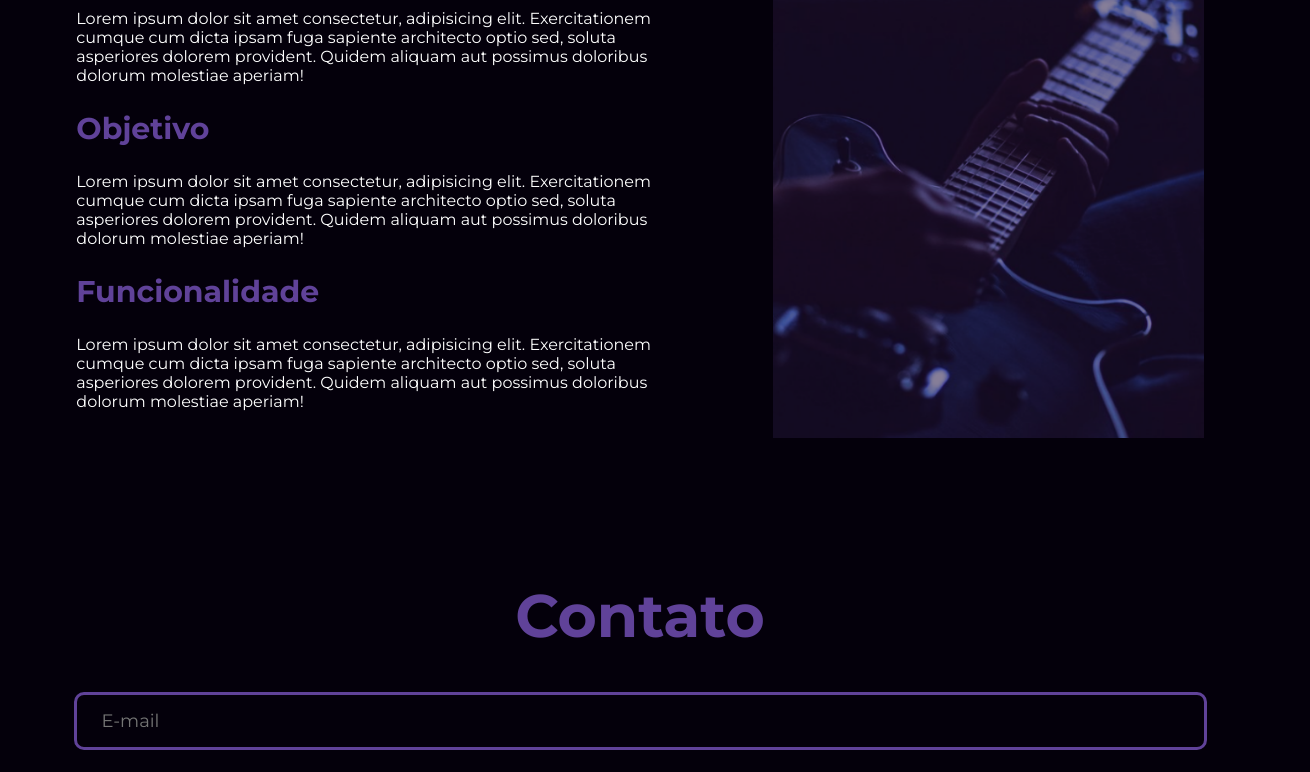
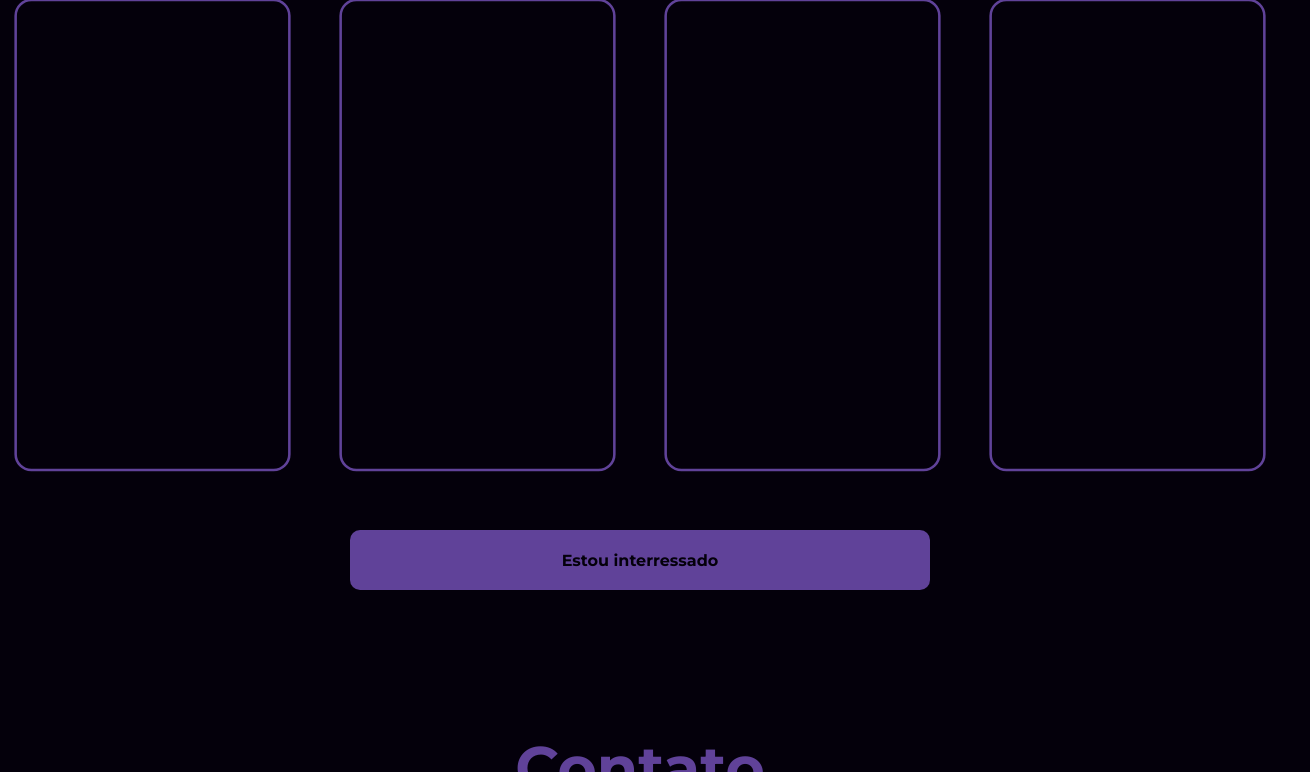
Before and after one commit to CaioViveiros/GuitarHow, a plain HTML site: page Website/Website/index.html in a window 1280 px wide. Shown: the part 1733-2505 px from the top of the page, 1310 px wide, since content can reach past the window. Drawn offline with Linux system fonts and the light colour scheme.

Commit message:
Alterações de organização e estilização da pagina web

```diff
--- a/Website/Login/style.css
+++ b/Website/Login/style.css
@@ -98,10 +98,9 @@ span:hover {
     right: 95%;
     bottom: 90%;
     animation: aparecer_left 1s ease-in-out;
+    transition: 0.4s ease;
 }
 .botao_home:hover {
-    width: 38px;
-    height: 38px;
+    transform: scale(1.15);
     cursor: pointer;
-    transition: 0.2s ease-out;
 }
--- a/Website/Website/index.html
+++ b/Website/Website/index.html
@@ -6,16 +6,16 @@
     <meta name="viewport" content="width=device-width, initial-scale=1.0">
     <link rel="stylesheet" href="style.css">
     <script src="script.js"></script>
-    <title>Website | GuitarNow</title>
+    <title>Website | GuitarHow</title>
 </head>
 
 <body>
     <header>
-        <h2><span>Guitar</span>Now</h2>
+        <h2><span>Guitar</span>How</h2>
         <ul>
             <li style="color: #604299;"><a href="#scroll_1">Home</a></li>
             <li><a href="#scroll_2">Sobre</a></li>
-            <li><a href="#scroll_3">GuitarHow</a></li>
+            <li><a href="#scroll_3">Funcionalidade</a></li>
             <li><a href="#scroll_4">Contato</a></li>
         </ul>
         <button onclick="irParaLogin()" class="botao-login">Login</button>
@@ -27,9 +27,9 @@
         <div class="divisao"></div>
         <h1>Sobre</h1>
         <div class="sessao">
-            <img src="../Imagens/imagem_sobre.png">
+            <img class="imagem-sobre" src="../Imagens/imagem_sobre.png">
             <div class="box-sobre">
-                <h2>O que é <span>GuitarNow?</span></h2>
+                <h2>O que é <span>GuitarHow?</span></h2>
                 <p>
                     Lorem ipsum dolor sit amet consectetur, adipisicing elit. Exercitationem cumque cum dicta ipsam fuga
                     sapiente architecto optio sed, soluta asperiores dolorem provident. Quidem aliquam aut possimus
@@ -43,37 +43,23 @@
                 </p>
                 <h2>Qual o <span>propósito?</span></h2>
                 <p>
-                    Lorem ipsum dolor sit amet consectetur, adipisicing elit. Exercitationem cumque cum dicta ipsam fuga
-                    sapiente architecto optio sed, soluta asperiores dolorem provident. Quidem aliquam aut possimus
-                    doloribus dolorum molestiae aperiam!
+                    Acreditamos que a música tem o poder de transformar vidas, e a guitarra é um instrumento que pode dar asas à criatividade e expressão pessoal. Somos uma plataforma online dedicada a tornar o aprendizado da guitarra acessível, envolvente e gratificante para todos, desde iniciantes até músicos experientes.
                 </p>
             </div>
         </div>
         <div id="scroll_3"></div>
         <div class="divisao"></div>
-        <h1>GuitarHow</h1>
+        <h1>Funcionalidade</h1>
         <div class="sessao">
-            <div class="box-guitarhow">
-                <h2>O que é <span>GuitarHow?</span></h2>
-                <p>
-                    Lorem ipsum dolor sit amet consectetur, adipisicing elit. Exercitationem cumque cum dicta ipsam fuga
-                    sapiente architecto optio sed, soluta asperiores dolorem provident. Quidem aliquam aut possimus
-                    doloribus dolorum molestiae aperiam!
-                </p>
-                <h2><span>Objetivo</span></h2>
-                <p>
-                    Lorem ipsum dolor sit amet consectetur, adipisicing elit. Exercitationem cumque cum dicta ipsam fuga
-                    sapiente architecto optio sed, soluta asperiores dolorem provident. Quidem aliquam aut possimus
-                    doloribus dolorum molestiae aperiam!
-                </p>
-                <h2><span>Funcionalidade</span></h2>
-                <p>
-                    Lorem ipsum dolor sit amet consectetur, adipisicing elit. Exercitationem cumque cum dicta ipsam fuga
-                    sapiente architecto optio sed, soluta asperiores dolorem provident. Quidem aliquam aut possimus
-                    doloribus dolorum molestiae aperiam!
-                </p>
+            <div class="box-funcionalidade">
+                <div class="cards">
+                    <div></div>
+                    <div></div>
+                    <div></div>
+                    <div></div>
+                </div>
+                <button onclick="irParaCadastro()">Estou interressado</button>
             </div>
-            <img src="../Imagens/imagem_sobre.png">
         </div>
         <div id="scroll_4"></div>
         <div class="divisao"></div>
@@ -81,13 +67,13 @@
         <div class="sessao">
             <form class="box-contato">
                <input required type="text" class="input-email" placeholder="E-mail">
-               <input  required type="text" class="input-mensagem" placeholder="Mensagem">
+               <input required type="text" class="input-mensagem" placeholder="Mensagem">
                <button type="submit">Enviar</button>
             </form>
         </div>
     </div>
     <footer>
-        <p>© All Copyright 2024 by GuitarNow</p>
+        <p>© All Copyright 2024 by GuitarHow</p>
         <p>Termos de Uso | Politicas de privacidade</p>
     </footer>
 </body>
--- a/Website/Website/script.js
+++ b/Website/Website/script.js
@@ -1,3 +1,6 @@
 function irParaLogin() {
     window.location.href = '../Login/index.html'
 }
+function irParaCadastro() {
+    window.location.href = '../Cadastro/index.html'
+}
--- a/Website/Website/style.css
+++ b/Website/Website/style.css
@@ -22,6 +22,7 @@ header {
     justify-content: space-around;
     align-items: center;
     animation: appear_up 1s ease-in-out;
+    z-index: 10;
 }
 header:hover {
     cursor: pointer;
@@ -51,11 +52,10 @@ li a{
     text-decoration: none;
     font-family: "Montserrat", sans-serif;
     color: white;
-
+    transition: 0.6s ease;
 }
 a:hover {
     color: #604299;
-    transition: 0.5s;
 }
 .botao-login {
     width: 120px;
@@ -67,12 +67,12 @@ a:hover {
     border: 3px solid #604299;
     border-radius: 30px;
     font-family: "Montserrat", sans-serif;
+    transition: 0.4s ease-in-out;
 }
 .botao-login:hover {
     background-color: #604299;
     cursor: pointer;
     color: #04000B;
-    transition: 0.6s
 }
 @keyframes appear_left{
     0%{opacity: 0; transform: translateX(-100px);}
@@ -108,10 +108,10 @@ a:hover {
     flex-direction: row;
     width: 100%;
 }
-.sessao img {
+.imagem-sobre {
     max-height: 510px;
     margin-left: 40px;
-    margin-top: 6px;
+    margin-top: 19px;
 }
 .box-sobre {
     max-width: 600px;
@@ -120,9 +120,50 @@ a:hover {
 .box-sobre span {
     color: #604299;
 }
-.box-guitarhow {
-    max-width: 600px;
-    max-height: 600px;
+.box-funcionalidade {
+    display: flex;
+    align-items: center;
+    justify-content: center;
+    flex-direction: column;
+}
+.cards {
+    display: flex;
+    flex-direction: row;
+    width: 1300px;
+    height: 550px;
+    display: flex;
+    align-items: center;
+    justify-content: center;
+}
+.cards div {
+    width: 25%;
+    height: 100%;
+    border-radius: 20px;
+    background-color: transparent;
+    border: 3px solid #604299;
+    transform: scale(0.85);
+    transition: 0.8s ease-in-out;
+}
+.cards div:hover {
+    transform: scale(0.95);
+    background-color: rgba(97, 66, 153, 0.2);
+}
+.box-funcionalidade button {
+    width: 580px;
+    height: 60px;
+    margin-top: 20px;
+    border-radius: 10px;
+    background-color: #604299;
+    border: none;
+    color: #04000B;
+    font-size: 16px;
+    font-weight: bold;
+    font-family: 'Montserrat', sans-serif;
+    transition: 0.7s;
+}
+.box-funcionalidade button:hover {
+    background-color: #2c1b4b;
+    cursor: pointer;
 }
 .box-contato {
     display: flex;
@@ -138,19 +179,17 @@ a:hover {
     padding-inline-start: 25px;
     font-family: 'Montserrat', sans-serif;
     color: white;
+    transition: 0.4s ease-in-out;
 }
 .input-email {
     height: 50px;
     margin-bottom: 25px;
 }
 .input-mensagem {
-    height: 300px;
     display: flex;
     align-self: start;
-}
-.input-mensagem::placeholder {
-    position: relative;
-    bottom: 42%;
+    padding-top: 20px;
+    padding-bottom: 280px;
 }
 .box-contato input:focus {
     outline: none;
@@ -166,10 +205,10 @@ a:hover {
     font-size: 16px;
     font-weight: bold;
     font-family: 'Montserrat', sans-serif;
+    transition: 0.7s;
 }
 .box-contato button:hover {
-    background-color: #251049;
-    transition: 0.5s;
+    background-color: #2c1b4b;
     cursor: pointer;
 }
 footer {
```
Also changed, not shown: Website/Cadastro/style.css (+3 -4 lines), Website/Imagens/imagem_guitarhow.png (added).
